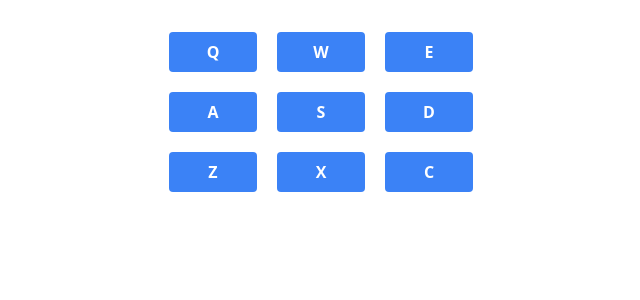
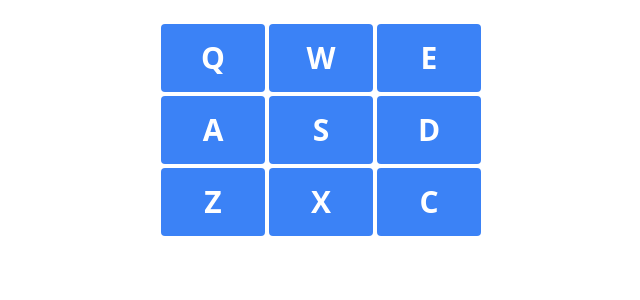
Before and after one commit to harmolipi/drum-machine, a React (Create React App) app: page / in a window 1280 px wide. Shown: the top 300 px of the page, without its empty margins (319-959 px from the left). Built offline with nearby package versions, Linux system fonts and the light colour scheme.

Commit message:
Styled drum pads

```diff
--- a/src/components/DrumPad.js
+++ b/src/components/DrumPad.js
@@ -51,7 +51,7 @@ const DrumPad = ({ drumKey, handleClick, handlePress }) => {
     <button
       id={drumMap[drumKey].id.replaceAll(' ', '-').replaceAll("'", '')}
       className={
-        'drum-pad bg-blue-500 hover:bg-blue-700 text-white font-bold py-2 px-4 m-2 rounded'
+        'drum-pad bg-blue-500 hover:bg-blue-700 text-white font-bold h-full w-full text-3xl py-4 rounded'
       }
       value={drumMap[drumKey].id}
       onClick={handleClick}
```
